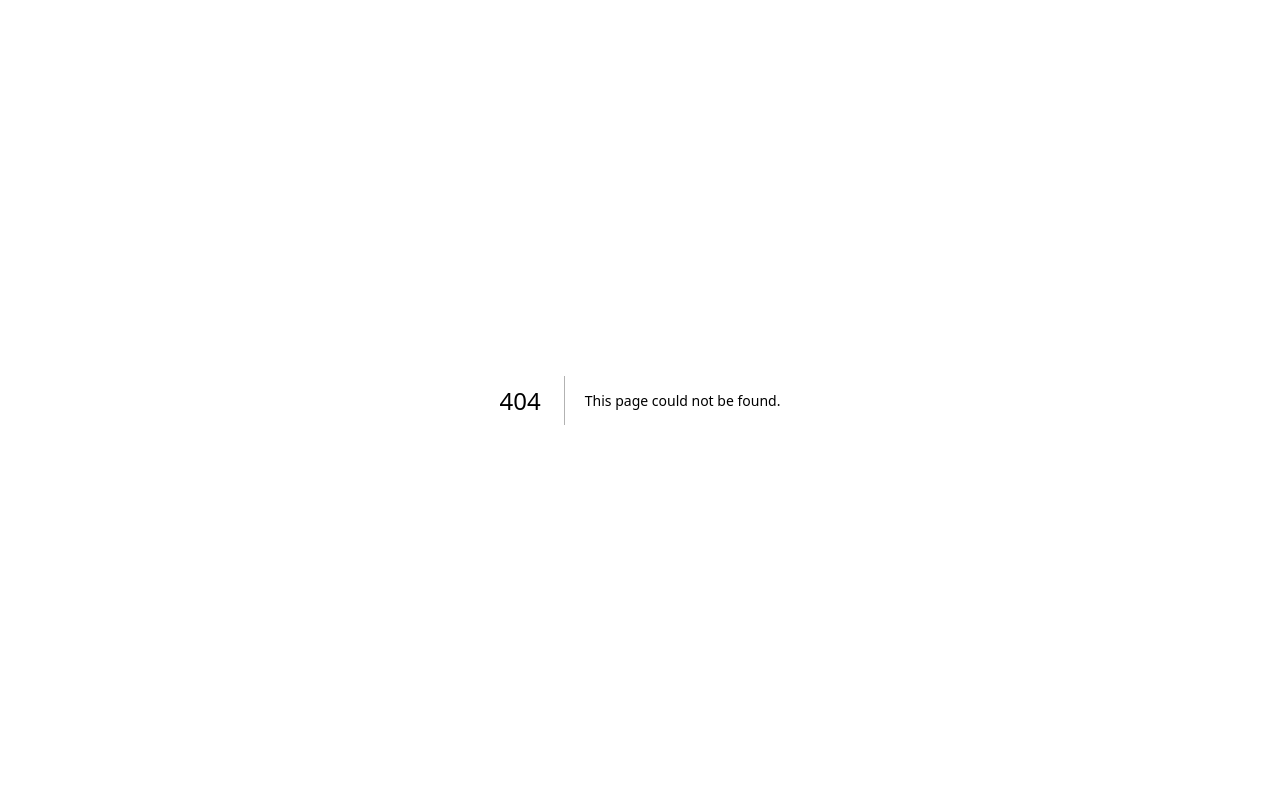
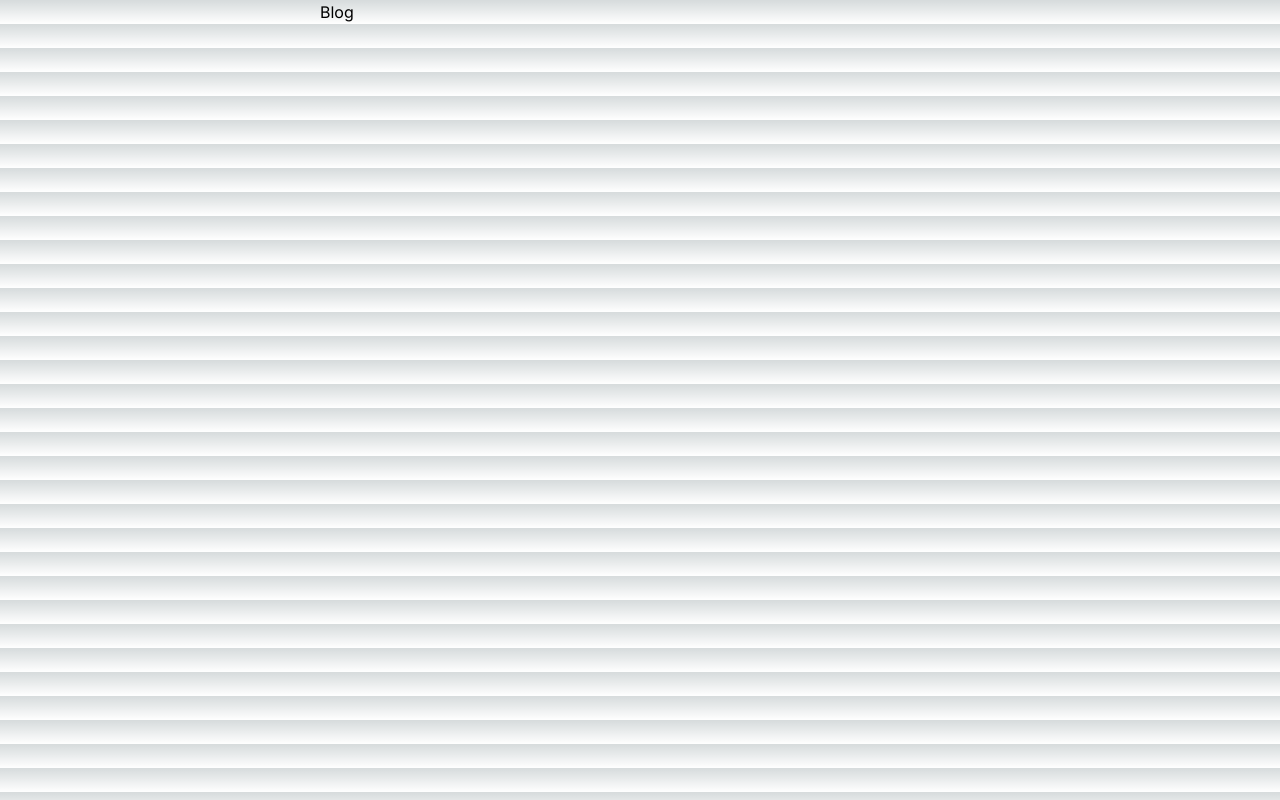
Before and after one commit to Callumk7/personal-blog-portfolio, a Next.js app: page /blog in a window 1280 px wide. Before the commit this address had no page. Built offline with nearby package versions, Linux system fonts and the light colour scheme.

Commit message:
Blog route, first draft

```diff
--- /dev/null
+++ b/src/app/blog/[slug]/page.tsx
@@ -0,0 +1,23 @@
+import { getAllPostFrontmatter, getPostData } from "@/util/getBlogData";
+import ReactMarkdown from "react-markdown";
+
+// generate routes at build time
+export async function generateStaticParams() {
+    const posts = getAllPostFrontmatter();
+
+    return posts.map((post) => {
+        return {
+            slug: post.slug,
+        };
+    });
+}
+
+export default function BlogPage({ params }: { params: { slug: string } }) {
+    const post = getPostData(params.slug);
+
+    return (
+        <div>
+            <ReactMarkdown className="prose">{post.content}</ReactMarkdown>
+        </div>
+    );
+}
--- /dev/null
+++ b/src/app/blog/layout.tsx
@@ -0,0 +1,8 @@
+export default function BlogLayout({ children }: { children: React.ReactNode }) {
+    return (
+        <div className="grid grid-cols-4">
+            <div className="col-span-1"></div>
+            <div className="col-span-3">{children}</div>
+        </div>
+    );
+}
--- /dev/null
+++ b/src/app/blog/page.tsx
@@ -0,0 +1,7 @@
+export default async function BlogPage() {
+    return (
+        <div>
+            <h1>Blog</h1>
+        </div>
+    );
+}
```
